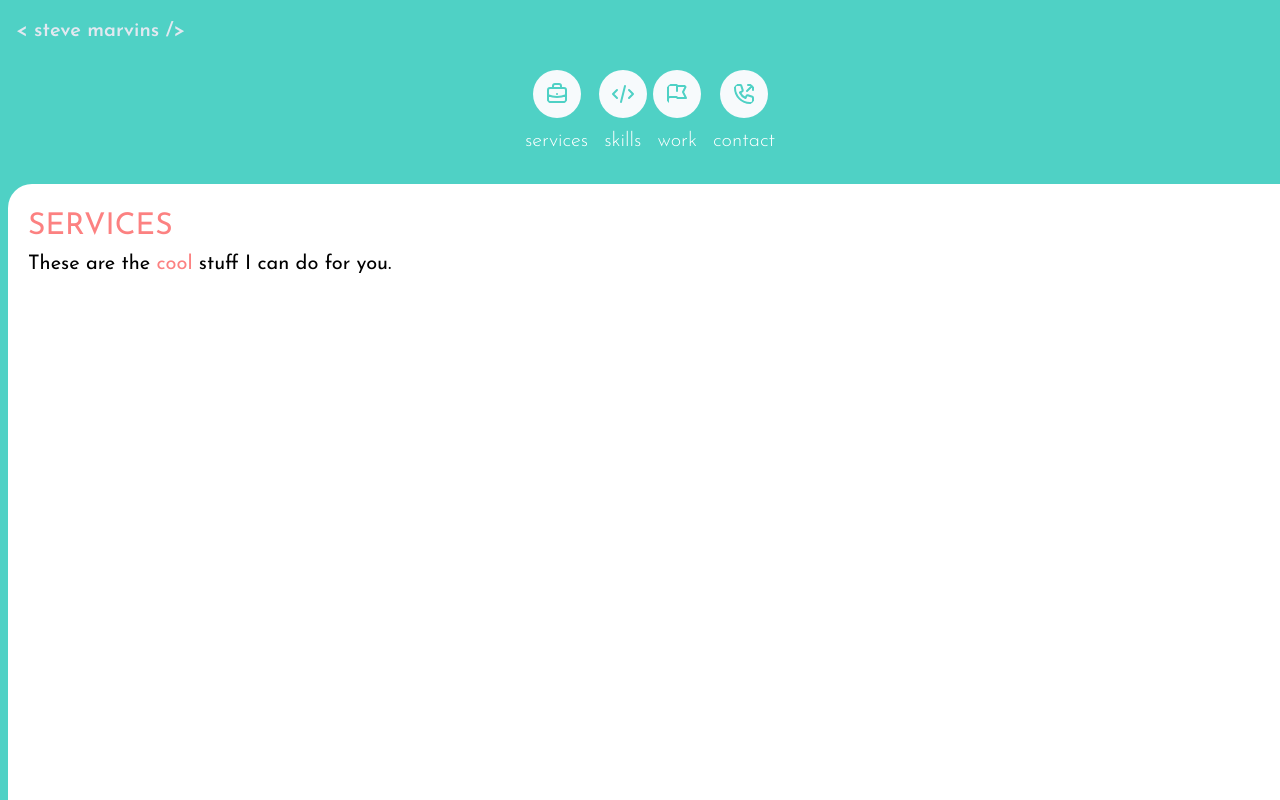
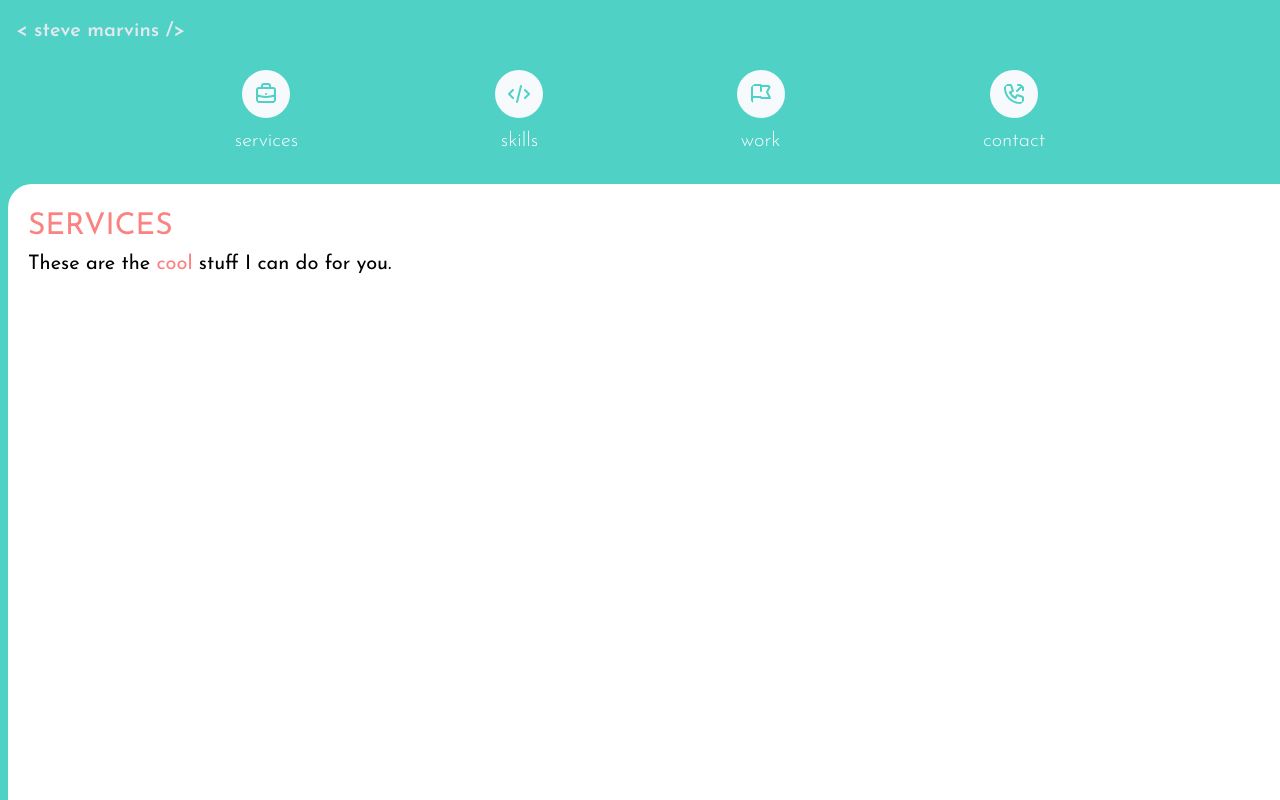
Before and after one commit to smarvins/Personal-Website, a React (Create React App) app: page /services in a window 1280 px wide. Built offline with nearby package versions, Linux system fonts and the light colour scheme.

Commit message:
nav has a defined grid

```diff
--- a/src/components/navbar.js
+++ b/src/components/navbar.js
@@ -4,7 +4,7 @@
 
 function Navbar() {
   return (
-    <div className="flex justify-center ml-5 mb-5">
+    <div className="flex justify-evenly mx-10 mb-5">
       <div className="flex">
         <div className="m-auto pt-2">
           <svg className="w-12 m-auto bg-gray-100 rounded-full p-3 stroke-current text-red-400 sm:text-green-400 md:text-blue-400 lg:text-pink-400 xl:text-teal-400" xmlns="http://www.w3.org/2000/svg" fill="none" viewBox="0 0 24 24" stroke="currentColor">
```
